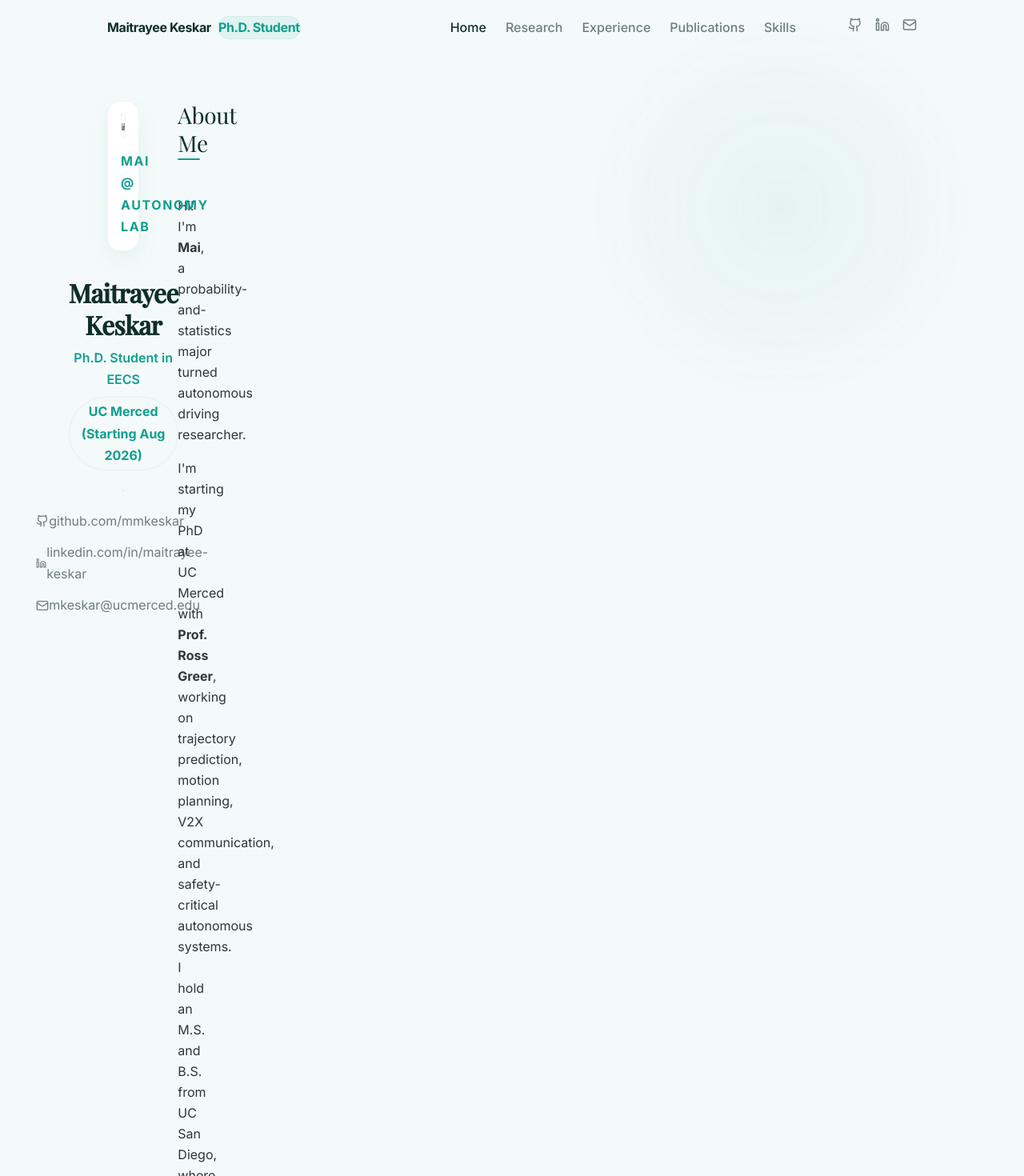
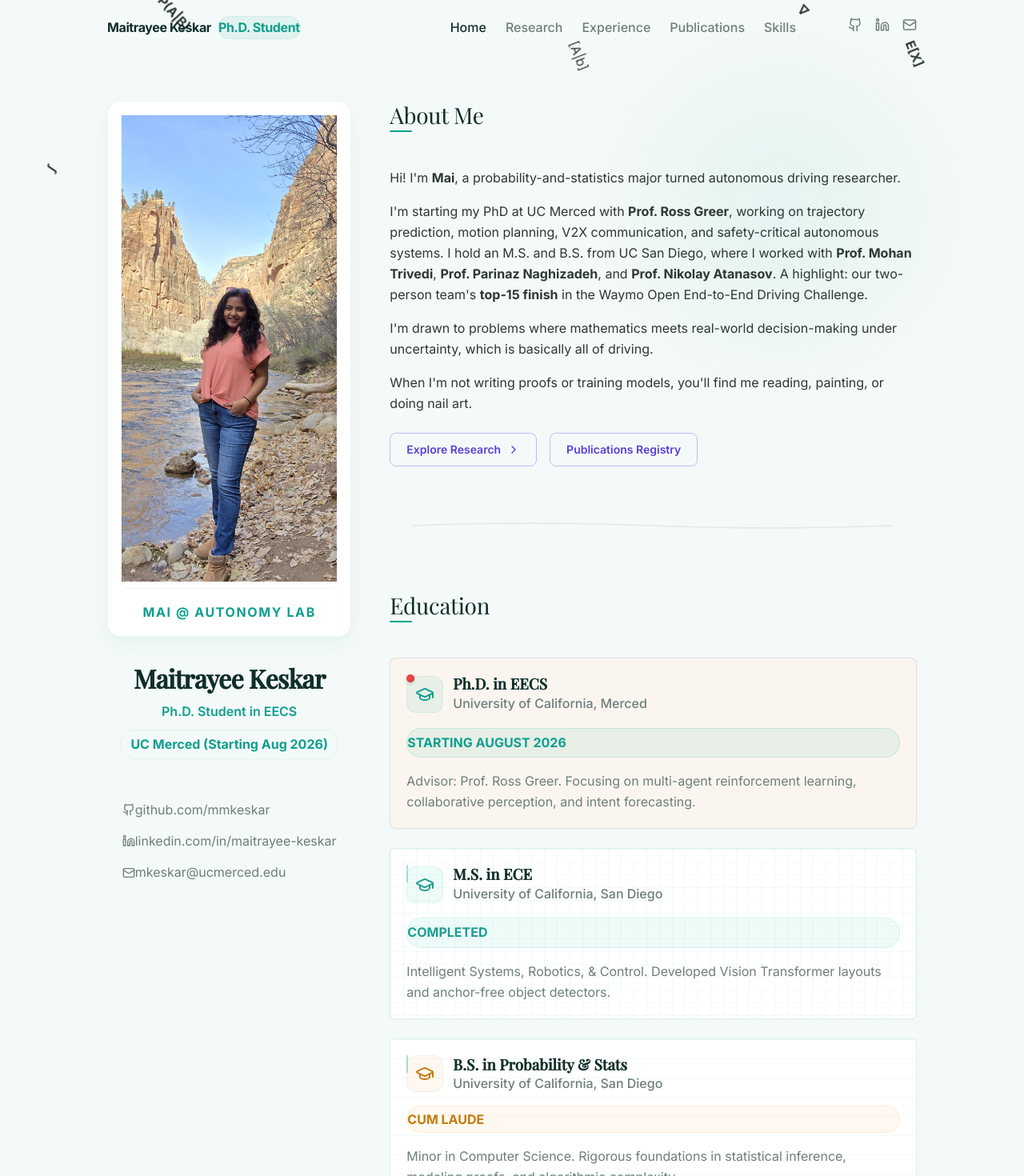
Before and after one commit to mmkeskar/Personal-Website, a Next.js app: page / in a window 1280 px wide. Shown: the top 1470 px of the page at 80% size. Built offline with nearby package versions, Linux system fonts and the light colour scheme.

Commit message:
design: complete light turquoise scrapbook notebook theme redesign with tactile cards, tapes, and background falling math stickers

```diff
--- a/app/globals.css
+++ b/app/globals.css
@@ -685,8 +685,83 @@ h1, h2, h3, h4, h5, h6 {
   .lg\:grid { display: grid !important; }
   .lg\:grid-cols-12 { grid-template-columns: repeat(12, minmax(0, 1fr)) !important; }
   .lg\:grid-cols-3 { grid-template-columns: repeat(3, minmax(0, 1fr)) !important; }
+  .lg\:col-span-8 { grid-column: span 8 / span 8 !important; }
   .lg\:col-span-7 { grid-column: span 7 / span 7 !important; }
   .lg\:col-span-5 { grid-column: span 5 / span 5 !important; }
+  .lg\:col-span-4 { grid-column: span 4 / span 4 !important; }
   .lg\:col-span-2 { grid-column: span 2 / span 2 !important; }
   .lg\:col-span-1 { grid-column: span 1 / span 1 !important; }
 }
+
+/* ==========================================================================
+   Tactile Notebook / Scrapbook Elements
+   ========================================================================== */
+
+/* Yellow Sticky Note Style */
+.card-postit {
+  background-color: #fefce8 !important; /* soft sticky yellow */
+  border: 1px solid rgba(202, 138, 4, 0.15) !important;
+  box-shadow: 0 4px 12px rgba(202, 138, 4, 0.05), 0 1px 3px rgba(202, 138, 4, 0.03) !important;
+  border-radius: 2px !important;
+  color: #451a03 !important; /* dark brown text for legibility */
+}
+
+/* Ruled Index Card Style */
+.card-ruled {
+  background-color: #ffffff !important;
+  background-image: linear-gradient(rgba(15, 159, 144, 0.06) 1px, transparent 1px) !important;
+  background-size: 100% 24px !important;
+  line-height: 24px !important;
+  border: 1px solid rgba(15, 159, 144, 0.15) !important;
+  border-radius: 6px !important;
+}
+
+/* Graph Paper Memo Style */
+.card-graph {
+  background-color: #ffffff !important;
+  background-image: linear-gradient(rgba(15, 159, 144, 0.05) 1px, transparent 1px),
+                    linear-gradient(90deg, rgba(15, 159, 144, 0.05) 1px, transparent 1px) !important;
+  background-size: 16px 16px !important;
+  border: 1px solid rgba(15, 159, 144, 0.15) !important;
+  border-radius: 6px !important;
+}
+
+/* Manila Cardstock Style */
+.card-manila {
+  background-color: #faf6ef !important; /* vintage manila folder */
+  border: 1px solid rgba(28, 27, 26, 0.1) !important;
+  box-shadow: var(--shadow-sm) !important;
+  border-radius: 8px !important;
+}
+
+/* Washi Tape Accent */
+.washi-tape {
+  height: 22px;
+  background: rgba(15, 159, 144, 0.2);
+  border: 1px solid rgba(15, 159, 144, 0.15);
+  backdrop-filter: blur(1px);
+  box-shadow: 0 1px 3px rgba(15, 159, 144, 0.05);
+  z-index: 10;
+}
+
+/* Pushpin Decoration */
+.pushpin-accent {
+  width: 10px;
+  height: 10px;
+  background: #ef4444; /* red pushpin */
+  border-radius: 50%;
+  box-shadow: 0 2px 4px rgba(0, 0, 0, 0.15), inset -1px -1px 2px rgba(0, 0, 0, 0.2);
+  position: relative;
+}
+.pushpin-accent::after {
+  content: '';
+  position: absolute;
+  top: 50%;
+  left: 50%;
+  width: 2px;
+  height: 6px;
+  background: #94a3b8;
+  transform: translate(-50%, -50%) rotate(15deg);
+  transform-origin: top;
+  z-index: -1;
+}
--- a/app/page.tsx
+++ b/app/page.tsx
@@ -4,19 +4,20 @@ import Link from 'next/link';
 import { motion } from 'framer-motion';
 import { Award, BookOpen, Briefcase, GraduationCap, ChevronRight, Mail, Github, Linkedin } from 'lucide-react';
 
-// Floating dynamic translucent stickers
-const Sticker = ({ children, style, delay = 0 }: { children: React.ReactNode; style: React.CSSProperties; delay?: number }) => (
+// Falling dynamic translucent stickers
+const FallingSticker = ({ children, left, duration, delay }: { children: React.ReactNode; left: string; duration: number; delay: number }) => (
   <motion.div
-    style={style}
-    className="absolute pointer-events-none select-none z-0 opacity-15 hidden md:block"
+    style={{ left, top: '-60px' }}
+    className="fixed pointer-events-none select-none z-0 opacity-15"
+    initial={{ y: -60, rotate: 0 }}
     animate={{
-      y: [0, -12, 0],
-      rotate: [0, 4, -4, 0],
+      y: '108vh',
+      rotate: 360
     }}
     transition={{
-      duration: 8,
+      duration,
       repeat: Infinity,
-      ease: "easeInOut",
+      ease: "linear",
       delay,
     }}
   >
@@ -24,56 +25,46 @@ const Sticker = ({ children, style, delay = 0 }: { children: React.ReactNode; st
   </motion.div>
 );
 
-const FloatingStickers = () => (
-  <div className="absolute inset-0 pointer-events-none overflow-hidden select-none z-0">
-    {/* Bayes Theorem Sticker */}
-    <Sticker style={{ top: '12%', left: '4%' }} delay={0}>
-      <div className="bg-[#0f9f90]/5 border border-[#0f9f90]/15 rounded-xl px-3 py-2 font-mono text-[10px] text-[#0f9f90] shadow-sm transform rotate-3">
-        P(A|B) = P(B|A)P(A)/P(B)
-      </div>
-    </Sticker>
+const FallingStickersContainer = () => {
+  const stickersList = [
+    { el: <div className="font-serif text-2xl font-bold">∫</div>, left: '5%', duration: 18, delay: 0 },
+    { el: <div className="font-serif text-xl font-bold">P(A|B)</div>, left: '15%', duration: 24, delay: 3 },
+    { el: <div className="font-serif text-3xl font-bold">∑</div>, left: '28%', duration: 15, delay: 1 },
+    { el: (
+        <svg width="24" height="24" viewBox="0 0 24 24" fill="none" stroke="currentColor" strokeWidth="1.5">
+          <path d="M12 2L15 8L22 9L17 14L18 21L12 17L6 21L7 14L2 9L9 8L12 2Z" />
+        </svg>
+      ), left: '42%', duration: 20, delay: 5 },
+    { el: <div className="font-mono text-sm">[A|b]</div>, left: '55%', duration: 22, delay: 2 },
+    { el: (
+        <svg width="24" height="24" viewBox="0 0 24 24" fill="none" stroke="currentColor" strokeWidth="1.5">
+          <path d="M12 22C17.5228 22 22 17.5228 22 12C22 6.47715 17.5228 2 12 2C6.47715 2 2 6.47715 2 12C2 14.7255 3.09032 17.1962 4.85857 19C5.34458 19.4968 5.48512 20.2479 5.2104 20.887C5.06822 21.218 5.16386 21.6033 5.44976 21.8219C5.73566 22.0405 6.1368 22.0354 6.41728 21.8097C7.54637 20.8993 8.78457 20.25 10.125 20.0625C10.7423 19.9761 11.3789 20 12 22Z" />
+        </svg>
+      ), left: '68%', duration: 19, delay: 6 },
+    { el: <div className="font-serif text-2xl font-bold">∇</div>, left: '78%', duration: 17, delay: 4 },
+    { el: <div className="font-serif text-lg font-bold">E[X]</div>, left: '88%', duration: 25, delay: 1.5 },
+    { el: (
+        <svg width="30" height="20" viewBox="0 0 40 25" fill="none" stroke="currentColor" strokeWidth="1.5">
+          <circle cx="5" cy="20" r="2" fill="currentColor" />
+          <circle cx="20" cy="10" r="2" fill="currentColor" />
+          <circle cx="35" cy="5" r="2" fill="currentColor" />
+          <path d="M 5,20 C 15,20 15,10 20,10 C 25,10 30,5 35,5" />
+        </svg>
+      ), left: '94%', duration: 21, delay: 8 }
+  ];
 
-    {/* Trajectory Planning Sticker */}
-    <Sticker style={{ top: '22%', right: '5%' }} delay={2}>
-      <div className="bg-[#0f9f90]/5 border border-[#0f9f90]/15 rounded-xl p-2.5 shadow-sm transform -rotate-6">
-        <svg width="60" height="40" viewBox="0 0 60 40" fill="none" stroke="#0f9f90" strokeWidth="1.5">
-          <circle cx="10" cy="35" r="3" fill="#0f9f90" />
-          <circle cx="30" cy="20" r="3" fill="#0f9f90" />
-          <circle cx="50" cy="8" r="3" fill="#0f9f90" />
-          <path d="M 10,35 C 20,35 20,20 30,20 C 40,20 40,8 50,8" strokeWidth="1.8" />
-        </svg>
-      </div>
-    </Sticker>
-
-    {/* Hand-drawn Star Sticker */}
-    <Sticker style={{ top: '48%', left: '8%' }} delay={1.5}>
-      <div className="text-[#0f9f90] p-1">
-        <svg width="30" height="30" viewBox="0 0 24 24" fill="none" stroke="currentColor" strokeWidth="1.5" strokeLinecap="round">
-          <path d="M12 2L15.09 8.26L22 9.27L17 14.14L18.18 21.02L12 17.77L5.82 21.02L7 14.14L2 9.27L8.91 8.26L12 2Z" />
-        </svg>
-      </div>
-    </Sticker>
-
-    {/* Matrix System Sticker */}
-    <Sticker style={{ top: '65%', right: '8%' }} delay={3}>
-      <div className="bg-[#0f9f90]/5 border border-[#0f9f90]/15 rounded-xl px-2.5 py-1.5 font-mono text-[9px] text-[#0f9f90] shadow-sm transform rotate-6">
-        {"[ A | b ] = [ẋ = Ax + Bu]"}
-      </div>
-    </Sticker>
-
-    {/* Art Palette Sticker */}
-    <Sticker style={{ top: '82%', left: '5%' }} delay={4}>
-      <div className="bg-[#0f9f90]/5 border border-[#0f9f90]/15 rounded-xl p-2 text-[#0f9f90] shadow-sm transform -rotate-3">
-        <svg width="35" height="30" viewBox="0 0 24 24" fill="none" stroke="currentColor" strokeWidth="1.5" strokeLinecap="round" strokeLinejoin="round">
-          <path d="M12 22C17.5228 22 22 17.5228 22 12C22 6.47715 17.5228 2 12 2C6.47715 2 2 6.47715 2 12C2 14.7255 3.09032 17.1962 4.85857 19C5.34458 19.4968 5.48512 20.2479 5.2104 20.887C5.06822 21.218 5.16386 21.6033 5.44976 21.8219C5.73566 22.0405 6.1368 22.0354 6.41728 21.8097C7.54637 20.8993 8.78457 20.25 10.125 20.0625C10.7423 19.9761 11.3789 20 12 22Z" />
-          <circle cx="7.5" cy="10.5" r="1" fill="currentColor" />
-          <circle cx="11.5" cy="7.5" r="1" fill="currentColor" />
-          <circle cx="16.5" cy="9.5" r="1" fill="currentColor" />
-        </svg>
-      </div>
-    </Sticker>
-  </div>
-);
+  return (
+    <div className="fixed inset-0 pointer-events-none overflow-hidden select-none z-0">
+      {stickersList.map((st, idx) => (
+        <FallingSticker key={idx} left={st.left} duration={st.duration} delay={st.delay}>
+          <div className="text-[#0f9f90]">
+            {st.el}
+          </div>
+        </FallingSticker>
+      ))}
+    </div>
+  );
+};
 
 // Organic hand-drawn SVG dividers
 const WobblyDivider = ({ variant = 1 }: { variant?: number }) => {
@@ -120,8 +111,8 @@ export default function Home() {
       animate="visible"
       className="flex flex-col relative hero-glow"
     >
-      {/* Background Translucent Stickers */}
-      <FloatingStickers />
+      {/* Background Translucent Falling Stickers */}
+      <FallingStickersContainer />
 
       {/* Main Split Grid Layout */}
       <div className="grid grid-cols-1 lg:grid-cols-12 gap-12 items-start relative z-10 py-4">
@@ -248,6 +239,8 @@ export default function Home() {
                   icon: <GraduationCap size={24} />,
                   status: 'starting',
                   statusLabel: 'Starting August 2026',
+                  cardClass: 'card-manila rotate-[-1deg]',
+                  tape: <div className="absolute top-2.5 left-1/2 -translate-x-1/2 pushpin-accent" />
                 },
                 {
                   degree: 'M.S. in ECE',
@@ -257,6 +250,8 @@ export default function Home() {
                   icon: <GraduationCap size={24} />,
                   status: 'completed',
                   statusLabel: 'Completed',
+                  cardClass: 'card-graph rotate-[1.5deg]',
+                  tape: <div className="absolute -top-2 left-6 w-16 washi-tape transform -rotate-12" />
                 },
                 {
                   degree: 'B.S. in Probability & Stats',
@@ -266,12 +261,15 @@ export default function Home() {
                   icon: <GraduationCap size={24} />,
                   status: 'cum_laude',
                   statusLabel: 'Cum Laude',
+                  cardClass: 'card-ruled rotate-[-1.5deg]',
+                  tape: <div className="absolute -top-2 right-6 w-16 washi-tape transform rotate-12" />
                 },
               ].map((edu) => (
                 <div
                   key={edu.degree}
-                  className="card flex flex-col gap-4"
+                  className={`card ${edu.cardClass} hover:rotate-0 hover:scale-[1.02] hover:shadow-md transition-all duration-200 flex flex-col gap-4 relative pt-8 p-5`}
                 >
+                  {edu.tape}
                   <div className="flex items-center gap-3">
                     <div
                       className="p-2.5 rounded-xl border flex items-center justify-center"
@@ -299,7 +297,7 @@ export default function Home() {
                       {edu.icon}
                     </div>
                     <div>
-                      <h3 className="font-serif text-lg font-bold text-primary">{edu.degree}</h3>
+                      <h3 className="font-serif text-base font-bold text-primary leading-tight">{edu.degree}</h3>
                       <span className="font-sans text-xs text-text-muted font-medium">{edu.school}</span>
                     </div>
                   </div>
@@ -345,7 +343,7 @@ export default function Home() {
               Key Milestones
             </h2>
 
-            <div className="grid grid-cols-1 md:grid-cols-3 gap-8 text-center md:text-left">
+            <div className="grid grid-cols-1 md:grid-cols-3 gap-6">
               {[
                 {
                   label: 'WAYMO CHALLENGE',
@@ -353,6 +351,8 @@ export default function Home() {
                   desc: 'Placed in the elite global tier in the Waymo End-to-End Trajectory prediction challenge using ViT models.',
                   icon: <Award className="mx-auto md:mx-0" size={26} />,
                   color: '#0f9f90',
+                  cardClass: 'card-manila rotate-[1deg]',
+                  tape: <div className="absolute -top-2 left-6 w-16 washi-tape transform -rotate-6" />
                 },
                 {
                   label: 'PUBLICATIONS',
@@ -360,6 +360,8 @@ export default function Home() {
                   desc: 'Published anchor-free keypoint detection models yielding 78.2% AP score on the ApolloCar3D dataset.',
                   icon: <BookOpen className="mx-auto md:mx-0" size={26} />,
                   color: '#FF6F61',
+                  cardClass: 'card-ruled rotate-[-1.2deg]',
+                  tape: <div className="absolute top-2.5 left-1/2 -translate-x-1/2 pushpin-accent" />
                 },
                 {
                   label: 'ENTERPRISE AI',
@@ -367,9 +369,15 @@ export default function Home() {
                   desc: 'Designed event processing engines and Cassandra state structures parsing 500k+ pipelines at Balbix.',
                   icon: <Briefcase className="mx-auto md:mx-0" size={26} />,
                   color: '#c47c0e',
+                  cardClass: 'card-graph rotate-[1deg]',
+                  tape: <div className="absolute -top-2 right-6 w-16 washi-tape transform rotate-6" />
                 },
               ].map((milestone) => (
-                <div key={milestone.title} className="flex flex-col gap-2 font-sans">
+                <div
+                  key={milestone.title}
+                  className={`card ${milestone.cardClass} hover:rotate-0 hover:scale-[1.02] hover:shadow-md transition-all duration-200 flex flex-col gap-2 font-sans pt-8 p-5 relative`}
+                >
+                  {milestone.tape}
                   <div
                     className="w-11 h-11 rounded-xl border flex items-center justify-center mx-auto md:mx-0 shadow-sm"
                     style={{
@@ -403,14 +411,15 @@ export default function Home() {
               Connect &amp; Collaborate
             </h2>
 
-            <div className="grid grid-cols-1 md:grid-cols-3 gap-6 font-sans">
+            <div className="grid grid-cols-1 md:grid-cols-3 gap-6 font-sans mt-2">
               {/* LinkedIn Card */}
               <a
                 href="https://www.linkedin.com/in/maitrayee-keskar-0a426a19a/"
                 target="_blank"
                 rel="noopener noreferrer"
-                className="card border border-border-color p-6 flex flex-col justify-between gap-6 hover:shadow-md transition-all group cursor-pointer"
+                className="card card-ruled rotate-[1.5deg] hover:rotate-0 hover:scale-[1.02] hover:shadow-md transition-all duration-200 p-6 pt-8 flex flex-col justify-between gap-6 cursor-pointer relative"
               >
+                <div className="absolute top-2.5 left-1/2 -translate-x-1/2 pushpin-accent" />
                 <div className="flex items-center justify-between">
                   <div className="p-2.5 rounded-xl bg-[#0077B5]/10 border border-[#0077B5]/20 text-[#0077B5] group-hover:bg-[#0077B5]/20 transition-colors">
                     <Linkedin size={20} />
@@ -431,8 +440,9 @@ export default function Home() {
                 href="https://github.com/mmkeskar"
                 target="_blank"
                 rel="noopener noreferrer"
-                className="card border border-border-color p-6 flex flex-col justify-between gap-6 hover:shadow-md transition-all group cursor-pointer"
+                className="card card-graph rotate-[-1.5deg] hover:rotate-0 hover:scale-[1.02] hover:shadow-md transition-all duration-200 p-6 pt-8 flex flex-col justify-between gap-6 cursor-pointer relative"
               >
+                <div className="absolute -top-2 left-6 w-16 washi-tape transform -rotate-12" />
                 <div className="flex items-center justify-between">
                   <div className="p-2.5 rounded-xl bg-accent/10 border border-accent/20 text-accent group-hover:bg-accent/20 transition-colors">
                     <Github size={20} />
@@ -451,8 +461,9 @@ export default function Home() {
               {/* Email Card */}
               <a
                 href="mailto:mkeskar@ucmerced.edu"
-                className="card border border-border-color p-6 flex flex-col justify-between gap-6 hover:shadow-md transition-all group cursor-pointer"
+                className="card card-postit rotate-[1.2deg] hover:rotate-0 hover:scale-[1.02] hover:shadow-md transition-all duration-200 p-6 pt-8 flex flex-col justify-between gap-6 cursor-pointer relative"
               >
+                <div className="absolute top-2.5 left-1/2 -translate-x-1/2 pushpin-accent" />
                 <div className="flex items-center justify-between">
                   <div className="p-2.5 rounded-xl bg-[#FF6F61]/10 border border-[#FF6F61]/20 text-[#FF6F61] group-hover:bg-[#FF6F61]/20 transition-colors">
                     <Mail size={20} />
```
Also changed, not shown: app/experience/page.tsx (+18 -5 lines), app/research/page.tsx (+24 -2 lines), components/SkillsMatrix.tsx (+31 -8 lines).
